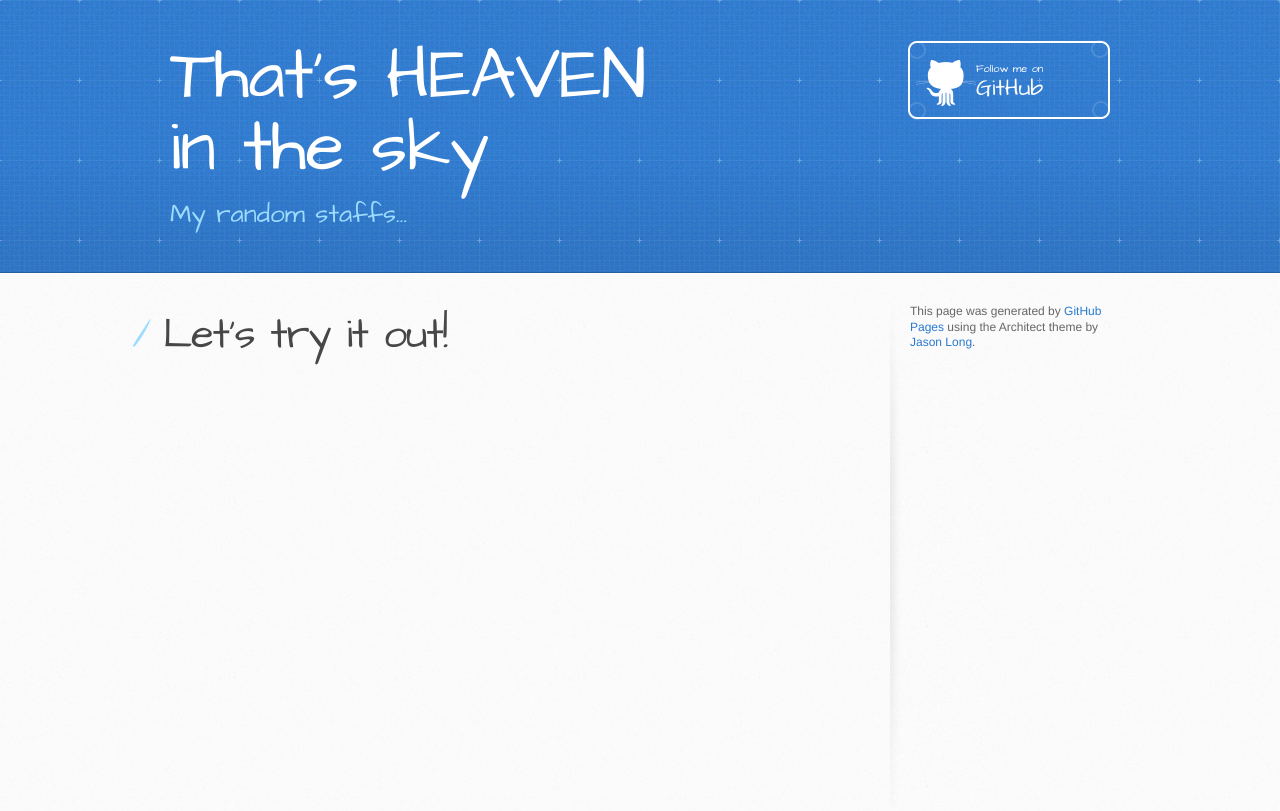
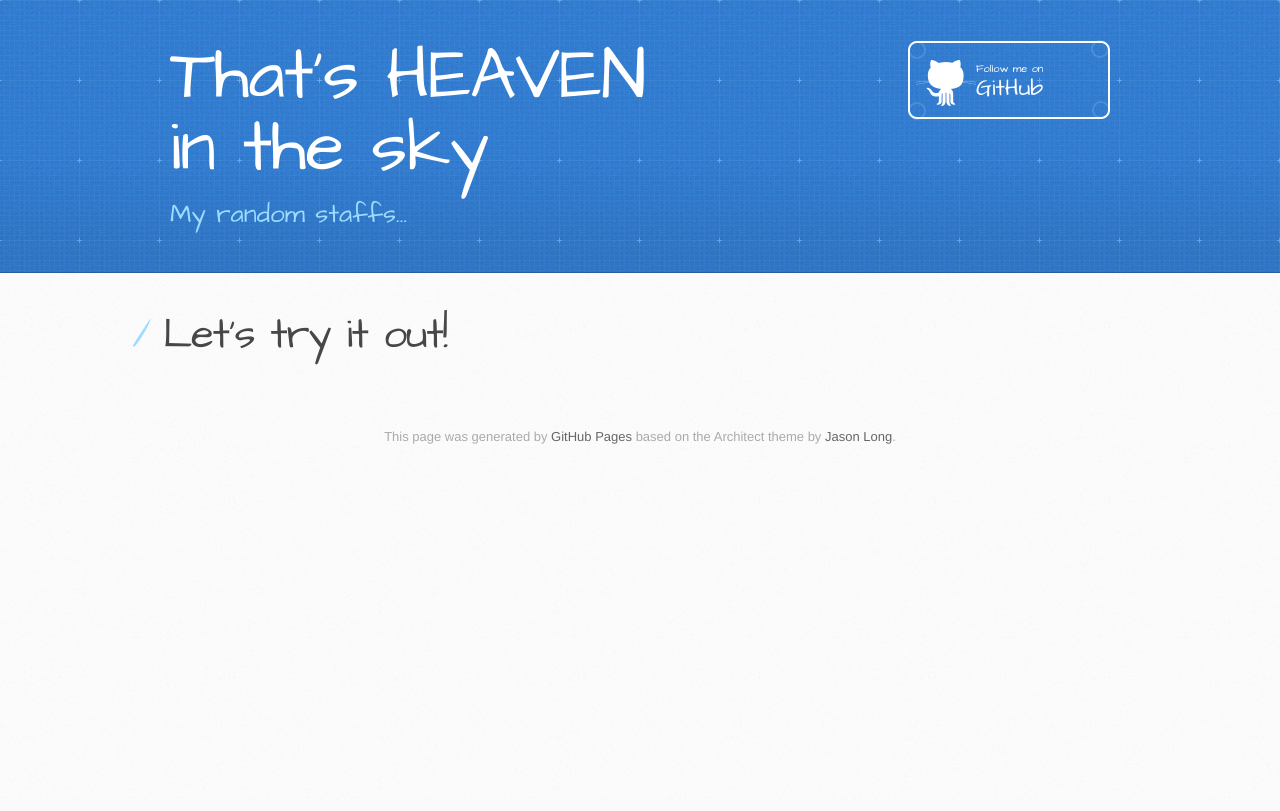
Before and after one commit to bergwolf/bergwolf.github.io, a plain HTML site: page index.html in a window 1280 px wide. Drawn offline with Linux system fonts and the light colour scheme.

Commit message:
remove top index.html side bar
Don't like it. Move to footer.

Signed-off-by: Peng Tao <bergwolf@gmail.com>

```diff
--- a/index.html
+++ b/index.html
@@ -31,12 +31,14 @@
           <h1>Let's try it out!</h1>
         </section>
 
-        <aside id="sidebar">
+      </div>
 
+    </div>
 
-          <p>This page was generated by <a href="pages.github.com">GitHub Pages</a> using the Architect theme by <a href="http://twitter.com/jasonlong">Jason Long</a>.</p>
-        </aside>
-      </div>
+    <div>
+       <footer>
+          <p>This page was generated by <a href="pages.github.com">GitHub Pages</a> based on the Architect theme by <a href="http://twitter.com/jasonlong">Jason Long</a>.</p>
+       </footer>
     </div>
 
             <script type="text/javascript">
--- a/stylesheets/stylesheet.css
+++ b/stylesheets/stylesheet.css
@@ -343,6 +343,7 @@ dl dd {
 footer {
   background: transparent url('../images/hr.png') 0 0 no-repeat;
   margin-top: 40px;
+  text-align: center;
   padding-top: 20px;
   padding-bottom: 30px;
   font-size: 13px;
```
